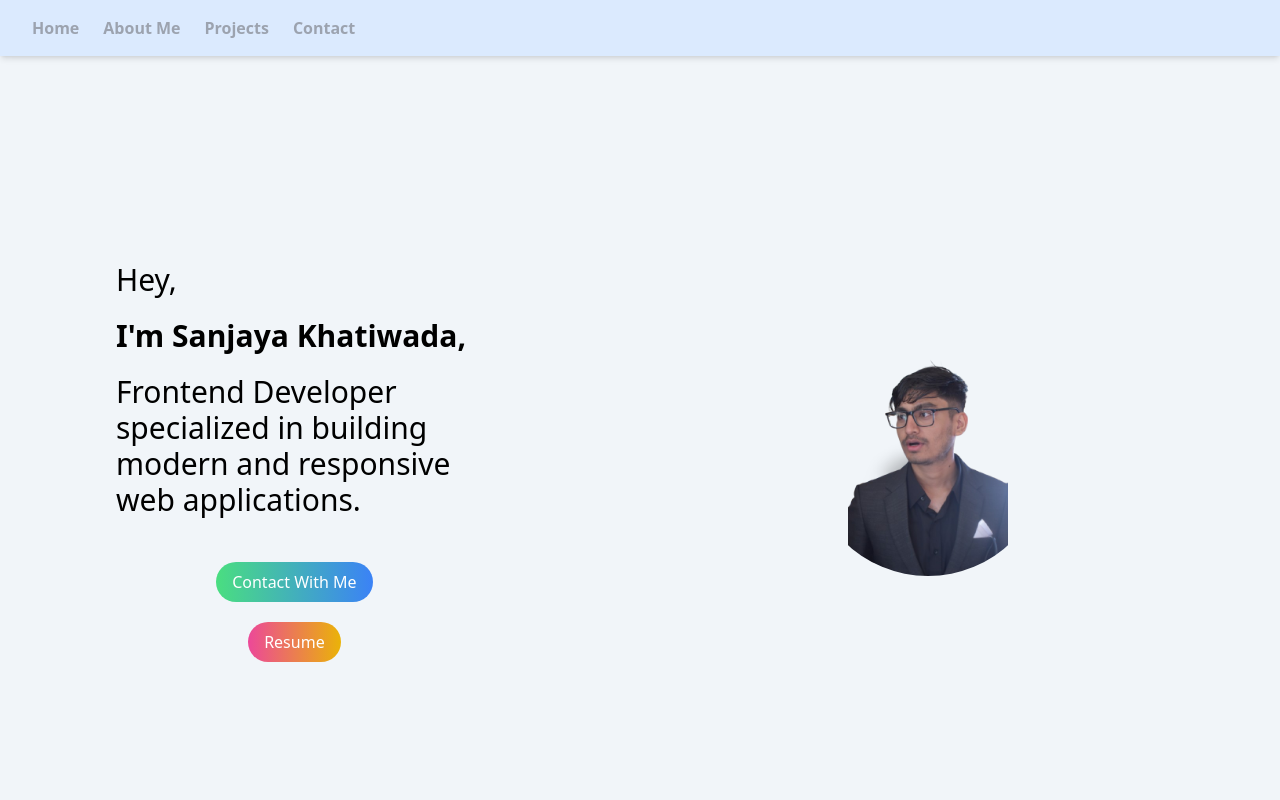
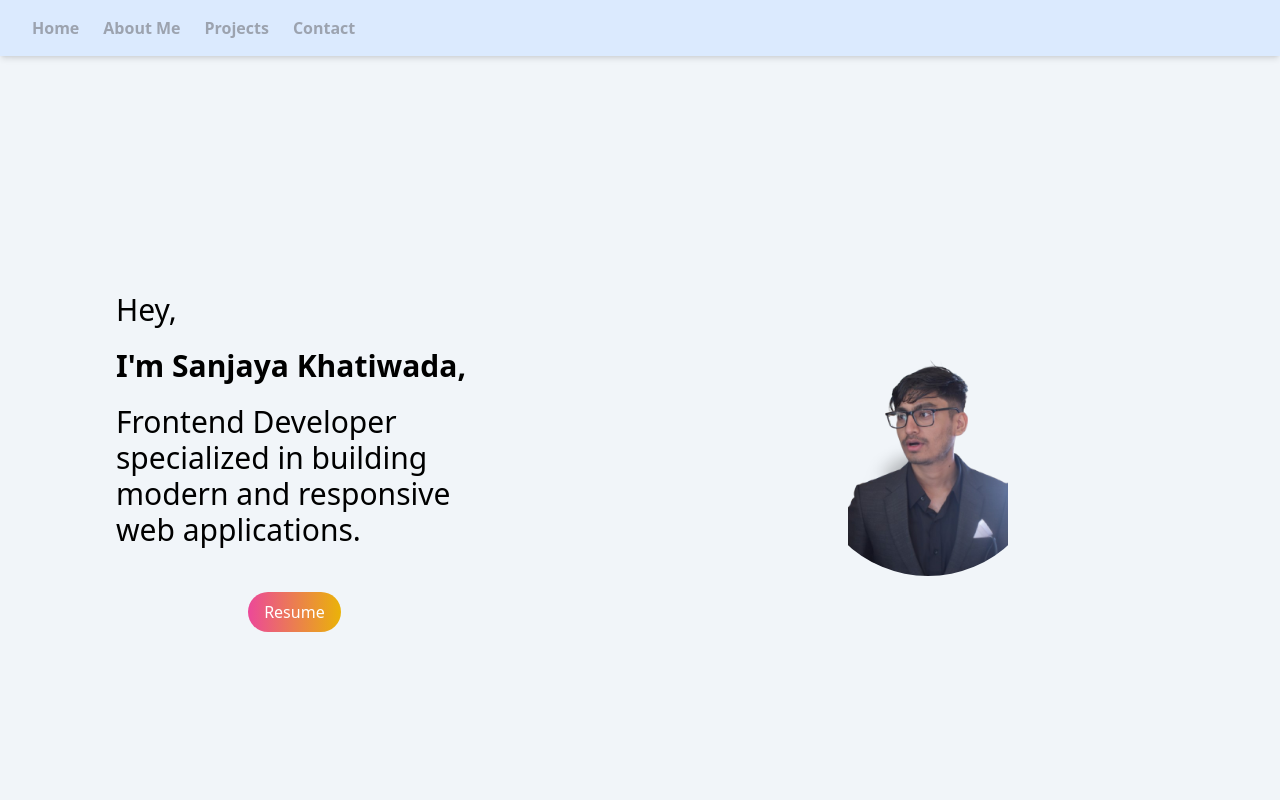
Before and after one commit to sanzay34/Portfolio, a React (Vite) app: page / in a window 1280 px wide. Shown: the top 800 px of the page. Built offline with nearby package versions, Linux system fonts and the light colour scheme.

Commit message:
navbar fixed

```diff
--- a/src/components/Aboutme.jsx
+++ b/src/components/Aboutme.jsx
@@ -44,7 +44,7 @@
 								</div>
 							</div>
 							<div className="flex items-center">
-								<label htmlFor="javascript" className="w-2/12">
+								<label htmlFor="javascript" className="w-3/12 sm:w-2/12">
 									JAVASCRIPT
 								</label>
 								<div className="grow bg-gray-800 rounded-full h-2.5">
--- a/src/components/Home.jsx
+++ b/src/components/Home.jsx
@@ -22,13 +22,7 @@
 
 				<div className=" flex flex-col gap-y-5 mt-3">
 					{/* Buttons */}
-					<div>
-						<a href="#contact" className="mt-8 space-x-4">
-							<button className="bg-gradient-to-r from-green-400 to-blue-500 text-white transform transition-transform duration-300 px-4 py-2 rounded-full hover:scale-110 hover:shadow-lg">
-								Contact With Me
-							</button>
-						</a>
-					</div>
+
 
 					<div>
 						<button className="bg-gradient-to-r from-pink-500 to-yellow-500 text-white transform transition-transform duration-300 px-4 py-2 rounded-full hover:scale-110 hover:shadow-lg">
```
